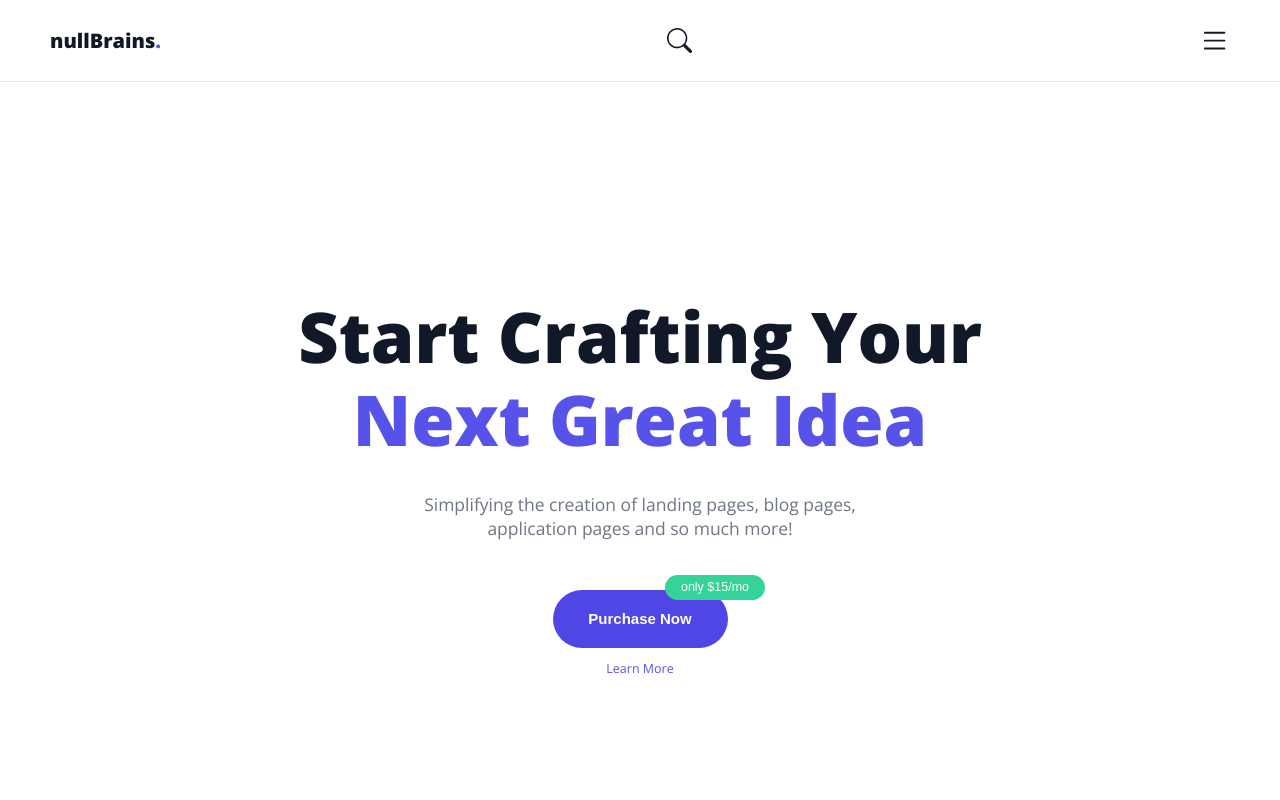
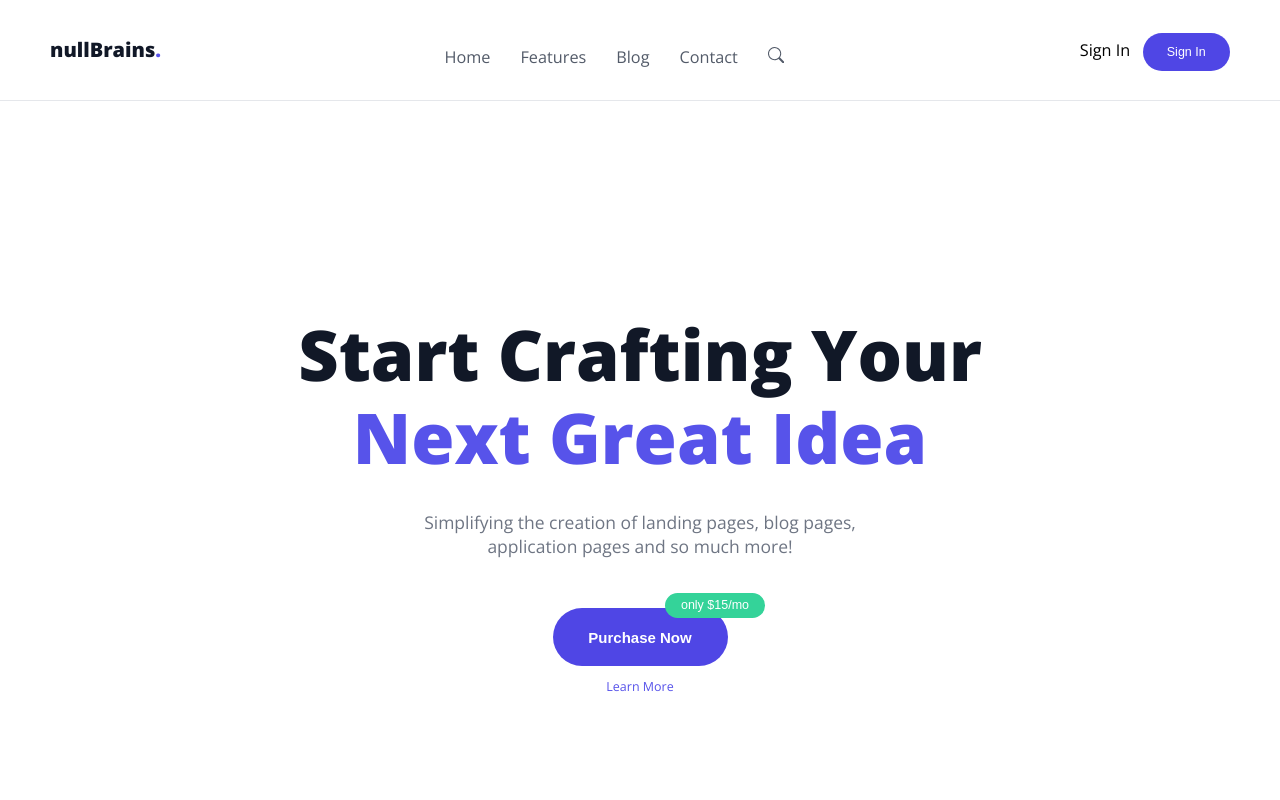
Before and after one commit to Atishay-J/blowhorn_assignment, a React (Create React App) app: page / in a window 1280 px wide. Shown: the top 800 px of the page. Built offline with nearby package versions, Linux system fonts and the light colour scheme.

Commit message:
Fix: Navbar style

```diff
--- a/src/components/Navbar/BurgerMenu.jsx
+++ b/src/components/Navbar/BurgerMenu.jsx
@@ -4,31 +4,6 @@ import { Search, List, XLg } from "react-bootstrap-icons";
 import { useState } from "react";
 export default function BurgerMenu() {
   const [showModal, setShowModal] = useState(false);
-
-  //   var modal = document.getElementById("myModal");
-
-  //   // Get the button that opens the modal
-  //   var btn = document.getElementById("myBtn");
-
-  //   // Get the <span> element that closes the modal
-  //   var span = document.getElementsByClassName("close")[0];
-
-  //   // When the user clicks the button, open the modal
-  //   btn.onclick = function () {
-  //     modal.style.display = "block";
-  //   };
-
-  //   // When the user clicks on <span> (x), close the modal
-  //   span.onclick = function () {
-  //     modal.style.display = "none";
-  //   };
-
-  //   // When the user clicks anywhere outside of the modal, close it
-  //   window.onclick = function (event) {
-  //     if (event.target == modal) {
-  //       modal.style.display = "none";
-  //     }
-  //   };
 
   function closeMenu(event) {
     event.preventDefault();
@@ -38,8 +13,8 @@ export default function BurgerMenu() {
   }
 
   return (
-    <>
-      <Search />
+    <div className={styles.burgerWrapper}>
+      <Search className={styles.searchIcon} />
       <List
         className={styles.burgerIcon}
         onClick={() => setShowModal((prev) => !prev)}
@@ -50,17 +25,19 @@ export default function BurgerMenu() {
         onClick={(event) => closeMenu(event)}
         style={{ display: showModal ? "block" : "none" }}
       >
-        <ul className={styles.burgerMenu}>
+        <div className={styles.menuWrapper}>
           <XLg
             className={styles.closeBtn}
             onClick={() => setShowModal((prev) => !prev)}
           />
-          <li className={styles.menuItems}>Home</li>
-          <li className={styles.menuItems}>Features</li>
-          <li className={styles.menuItems}>Blog</li>
-          <li className={styles.menuItems}>Contact</li>
-        </ul>
+          <ul className={styles.burgerMenu}>
+            <li className={styles.menuItems}>Home</li>
+            <li className={styles.menuItems}>Features</li>
+            <li className={styles.menuItems}>Blog</li>
+            <li className={styles.menuItems}>Contact</li>
+          </ul>
+        </div>
       </div>
-    </>
+    </div>
   );
 }
--- a/src/components/Navbar/navbar.module.css
+++ b/src/components/Navbar/navbar.module.css
@@ -9,6 +9,7 @@
 .logo {
   font-size: 0.8rem;
   font-weight: 900;
+  cursor: pointer;
 }
 .logoDot {
   color: var(--font-col-primary);
@@ -19,11 +20,16 @@
 .accountWrapper {
   display: none;
 }
+.burgerWrapper {
+  width: 5rem;
+  display: flex;
+  justify-content: space-around;
+  align-items: center;
+}
 .burgerContainer {
   display: none;
   position: fixed;
   z-index: 1;
-
   left: 0;
   top: 0;
   width: 100%;
@@ -36,15 +42,85 @@
   font-size: 1.25rem;
   cursor: pointer;
 }
+.searchIcon {
+  cursor: pointer;
+}
+.menuWrapper {
+  background-color: #fefefe;
+  float: right;
+  border: 1px solid #888;
+  width: 35%;
+  height: 100%;
+  display: flex;
+  flex-direction: row-reverse;
+  justify-content: space-around;
+  align-items: flex-start;
+  padding-top: 1rem;
+}
 .burgerMenu {
-  background-color: #fefefe;
-  /* margin: auto; */
-  float: right;
-  /* padding: 20px; */
-  border: 1px solid #888;
-  width: 50%;
-  height: 100%;
+  margin-top: 2rem;
+  margin-left: 0.4rem;
+  width: 100%;
+}
+.closeBtn {
+  font-size: 0.8rem;
+  cursor: pointer;
+  margin-right: 1rem;
+}
+.menuItems {
+  font-size: 0.8rem;
+  margin-top: 0.6rem;
+  cursor: pointer;
+  /* display: flex; */
+  padding: 0.25rem 0.6rem;
+  border-radius: 20px;
+  width: 100%;
+  transition: 0.3s;
+}
+.menuItems:hover {
+  background: var(--bg-primary);
+  color: white;
 }
 
 @media only screen and (min-width: 640px) {
+  .burgerWrapper {
+    display: none;
+  }
+  .menu {
+    display: flex;
+  }
+  .menuItems {
+    font-size: 0.65rem;
+    font-weight: 500;
+    color: var(--font-col-gray);
+  }
+  .menuItems:hover {
+    background: none;
+    color: var(--font-col-primary);
+  }
+
+  .accountWrapper {
+    display: block;
+  }
+  .signIn {
+    border: none;
+    width: 3rem;
+    height: 1rem;
+    background: none;
+    font-size: 0.65rem;
+    font-family: "Open Sans", sans-serif;
+    font-weight: lighter;
+    cursor: pointer;
+  }
+  .signUp {
+    border: none;
+    width: 3.5rem;
+    height: 1.5rem;
+    font-size: 0.5rem;
+    border-radius: 50px;
+    padding: 0.2rem 0.4rem;
+    background: var(--bg-primary);
+    color: white;
+    cursor: pointer;
+  }
 }
```
